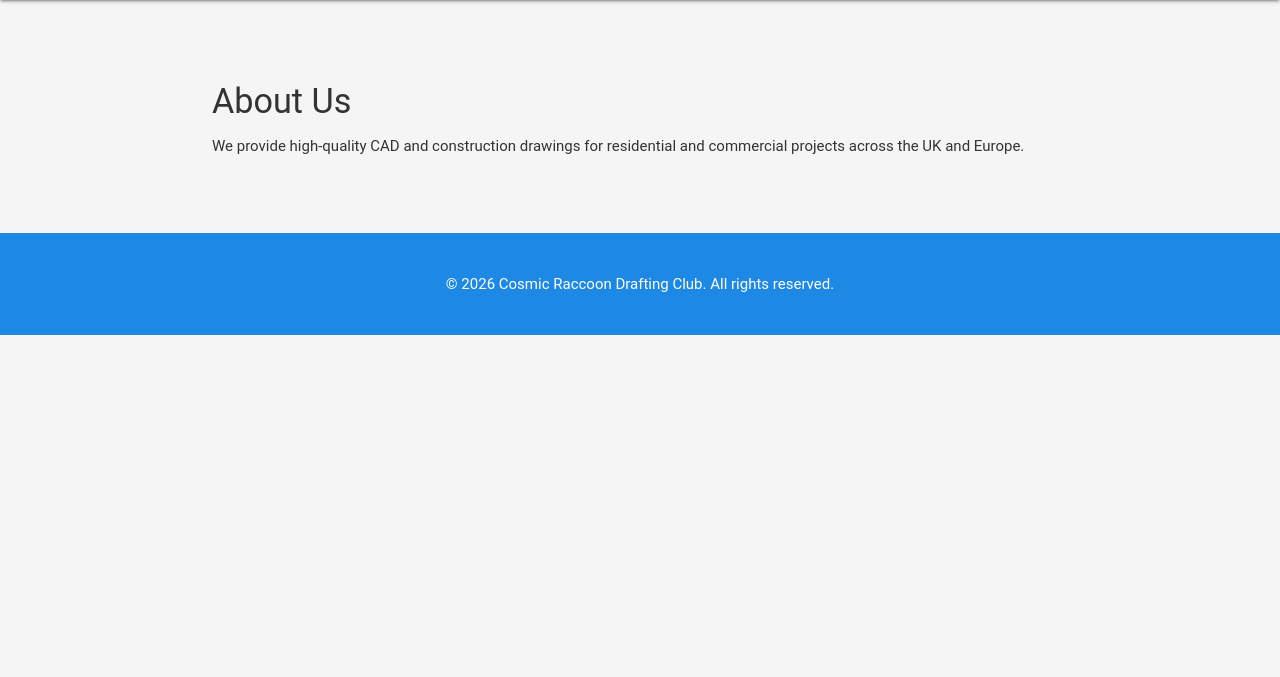
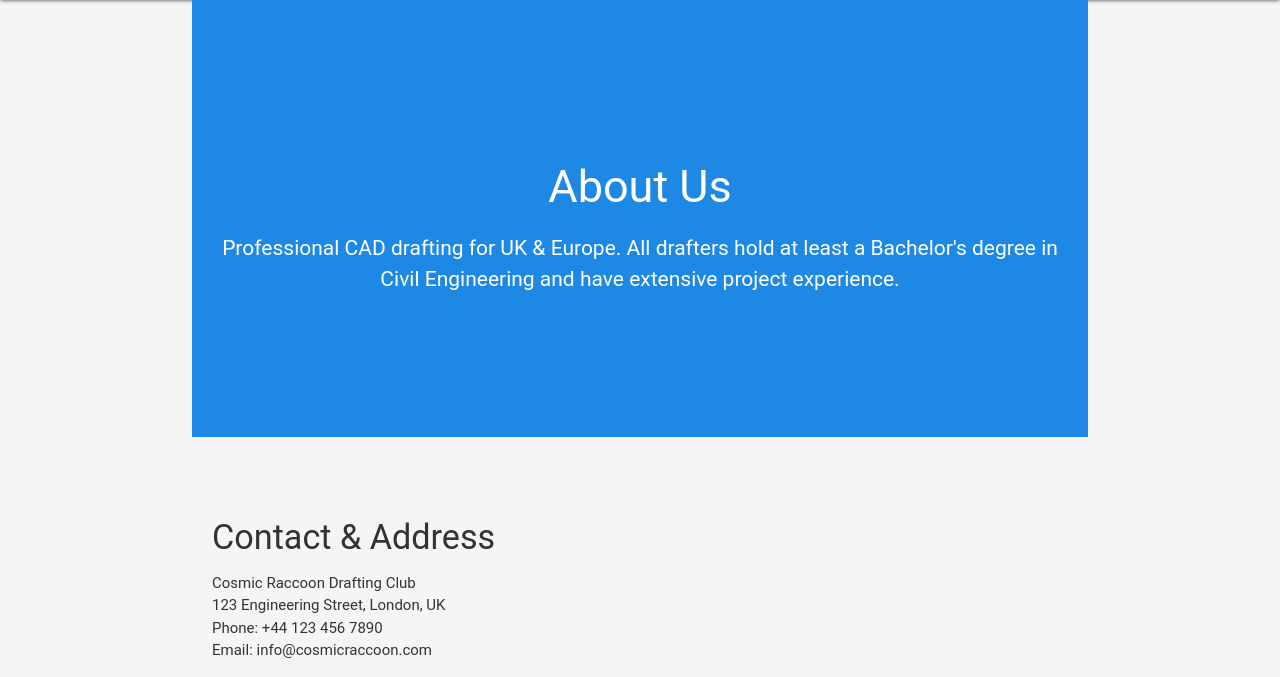
Before and after one commit to Robertas-Cyberattack/MP3, a Flask app: page /about in a window 1280 px wide. Shown: the part 64-741 px from the top of the page. Before the commit the page ends 399 px from the top, so only its background shows below. Run offline with Flask 3, Linux system fonts and the light colour scheme; some libraries are stand-ins or nearby versions.

Commit message:
about pages updated

```diff
--- a/templates/about.html
+++ b/templates/about.html
@@ -1,12 +1,30 @@
 {% extends "base.html" %}
 {% block content %}
 
-<div class="section">
-  <h4>About Us</h4>
-  <p>
-    We provide high-quality CAD and construction drawings
-    for residential and commercial projects across the UK and Europe.
-  </p>
+<div class="hero">
+  <h1>About Us</h1>
+  <p>Professional CAD drafting for UK & Europe. All drafters hold at least a Bachelor's degree in Civil Engineering and have extensive project experience.</p>
 </div>
 
+<div class="section">
+  <h4>Contact & Address</h4>
+  <p>
+    Cosmic Raccoon Drafting Club<br>
+    123 Engineering Street, London, UK<br>
+    Phone: +44 123 456 7890<br>
+    Email: info@cosmicraccoon.com
+  </p>
+  <div id="map" style="height:400px;width:100%;"></div>
+</div>
+
+<script src="https://maps.googleapis.com/maps/api/js?key=YOUR_API_KEY"></script>
+<script>
+function initMap() {
+  var location = {lat: 51.5074, lng: -0.1278}; // London
+  var map = new google.maps.Map(document.getElementById('map'), {zoom: 12, center: location});
+  var marker = new google.maps.Marker({position: location, map: map});
+}
+window.onload = initMap;
+</script>
+
 {% endblock %}
```
